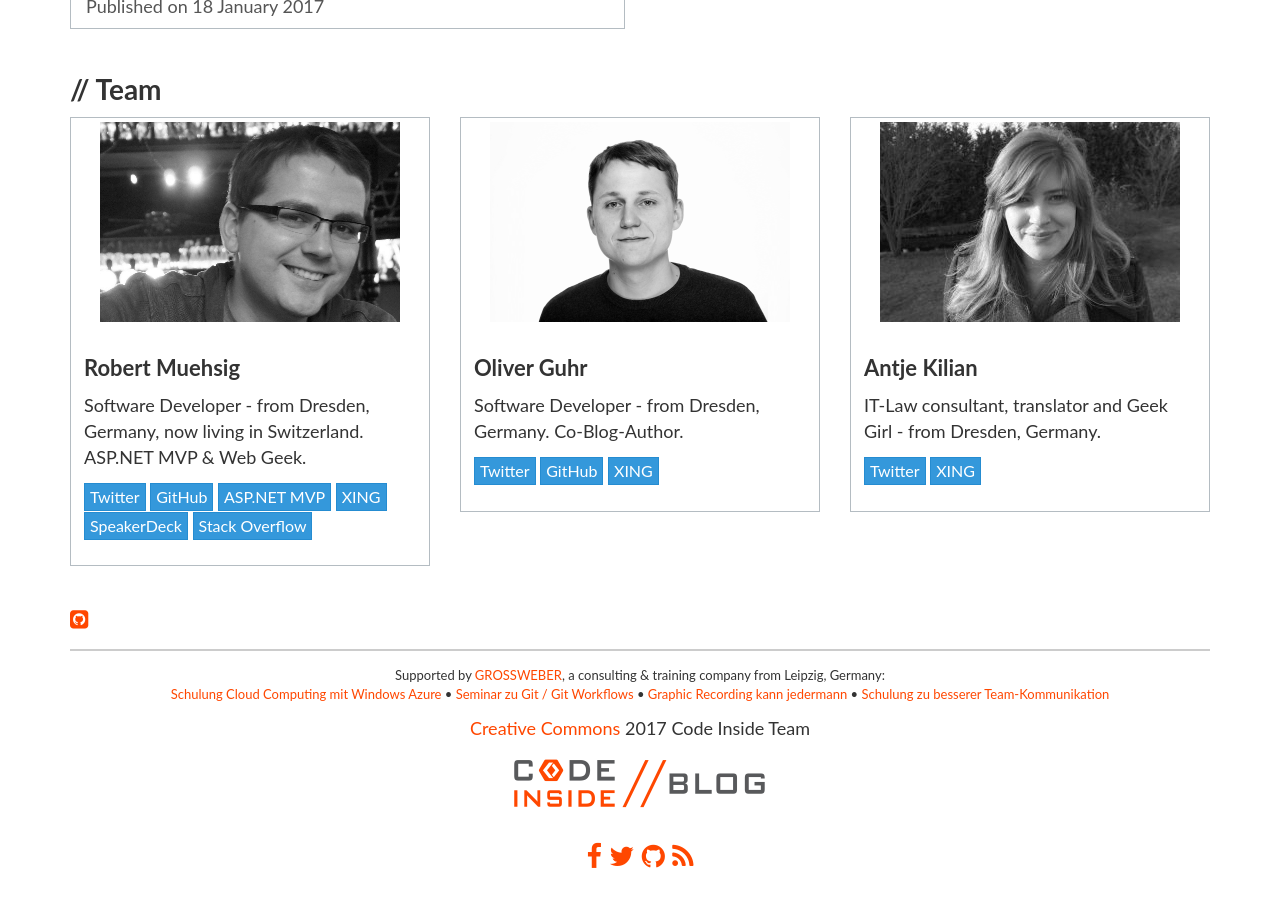
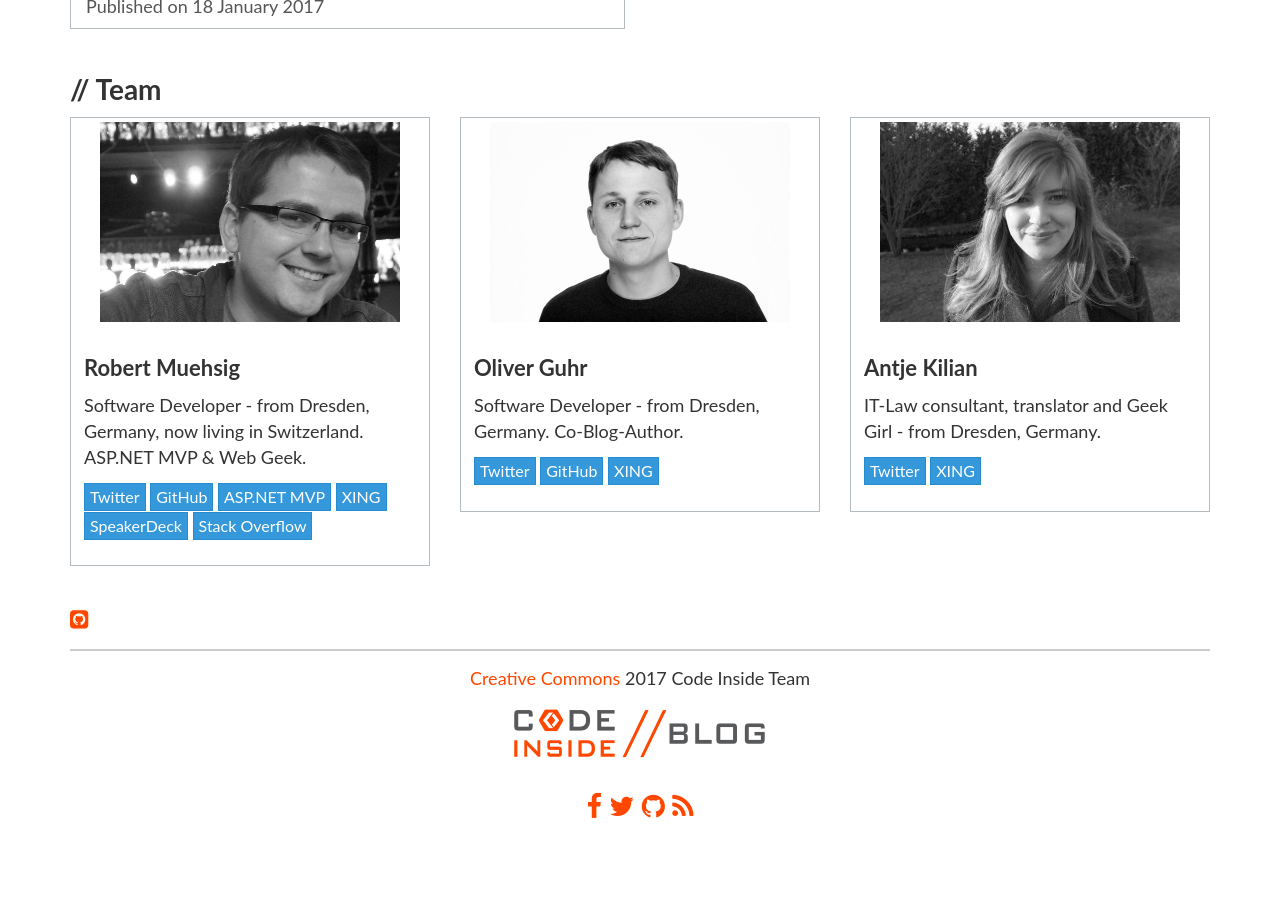
Before and after one commit to Code-Inside/Hub, a Jekyll site: the page built from index.md, in a window 1280 px wide and 900 px high, scrolled down 1479 px. Built offline with Jekyll 4.4.1, drawn with Linux system fonts in a browser that asks for light colours; nearby versions of some CDN libraries; after the commit the page ends 2329 px from its top, so only the background shows below that.

Commit message:
fix navs

```diff
--- a/_includes/themes/bootstrap/default.html
+++ b/_includes/themes/bootstrap/default.html
@@ -111,15 +111,7 @@
 
         <div class="collapse navbar-collapse navbar-ex1-collapse">
           <ul class="nav navbar-nav">
-			<li><a href="{{ HOME_PATH }}">Blog</a></li>
-			<li><a href="http://www.codeinside.eu">Hub</a></li>
-			<li class="dropdown">
-				<a href="#" class="dropdown-toggle" data-toggle="dropdown" role="button" aria-expanded="false">Archives <span class="caret"></span></a>
-				<ul class="dropdown-menu" role="menu">
-					<li><a href="{{ BASE_PATH }}/archive">English Posts</a></li>
-					<li><a href="{{ BASE_PATH }}/archive-de">German Posts</a></li>
-				</ul>
-			</li>
+			<li><a href="https://blog.codeinside.eu">Blog</a></li>
 			<li><a href="{{ BASE_PATH }}/terms">Terms</a></li>
           </ul>
         </div>
@@ -131,13 +123,6 @@
       <hr>
       <footer>
 		<div class="text-center center-block">
-			<p style="font-size: small;">
-				Supported by <a href="http://grossweber.com/en">GROSSWEBER</a>, a consulting &amp; training company from Leipzig, Germany:<br>
-				<a href="http://grossweber.com/b/robert-muehsig-2" target="_blank">Schulung Cloud Computing mit Windows Azure</a> •
-				<a href="http://grossweber.com/b/robert-muehsig-1" target="_blank">Seminar zu Git / Git Workflows</a> •
-				<a href="http://grossweber.com/b/robert-muehsig-3" target="_blank">Graphic Recording kann jedermann</a> •
-				<a href="http://grossweber.com/b/robert-muehsig-4" target="_blank">Schulung zu besserer Team-Kommunikation</a>
-			</p>
 			<p class="txt-railway"><a href="http://creativecommons.org/licenses/by-sa/3.0/">Creative Commons</a> {{ site.time | date: '%Y' }} {{ site.author.name }}</p>
 			<p class="lead">
               <img title="{{ site.title }}" src="{{BASE_PATH}}/assets/icons/logo_fullbrand_260x260.png" style="margin: 0 auto;">
```
